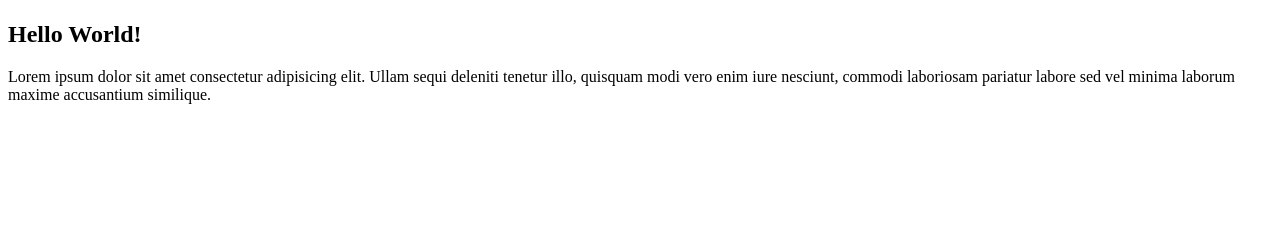
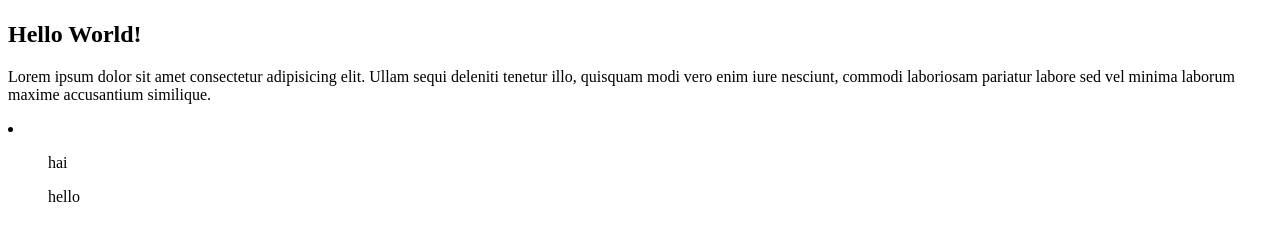
Before and after one commit to rivaldiwartekid/git-repo-test, a plain HTML site: page index.html in a window 1280 px wide. Shown: the part 59-300 px from the top of the page. Drawn offline with Linux system fonts and the light colour scheme.

Commit message:
Adding list

```diff
--- a/index.html
+++ b/index.html
@@ -7,5 +7,9 @@
     <h1>Hello World!</h1>
     <h2>Hello World!</h2>
     <p>Lorem ipsum dolor sit amet consectetur adipisicing elit. Ullam sequi deleniti tenetur illo, quisquam modi vero enim iure nesciunt, commodi laboriosam pariatur labore sed vel minima laborum maxime accusantium similique.</p>
+    <li>
+        <ul>hai</ul>
+        <ul>hello</ul>
+    </li>
 </body>
 </html>
```
